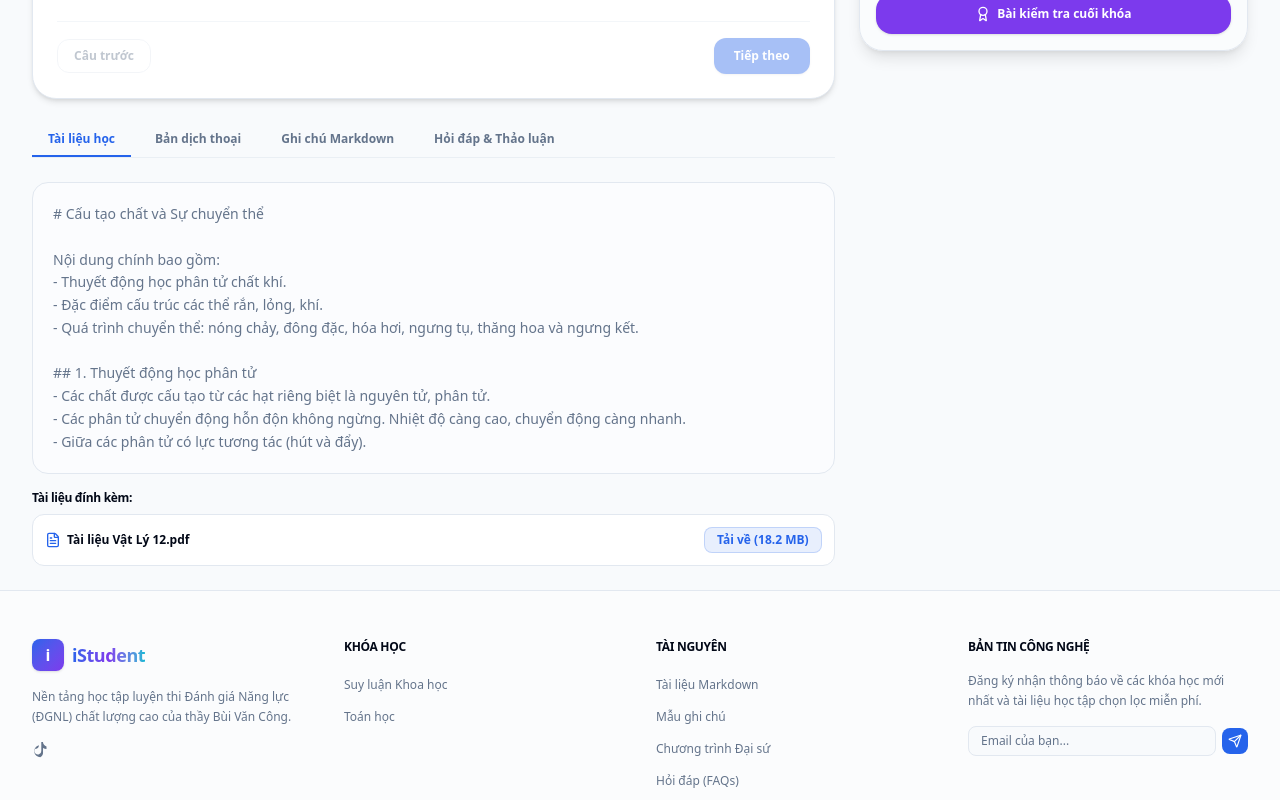
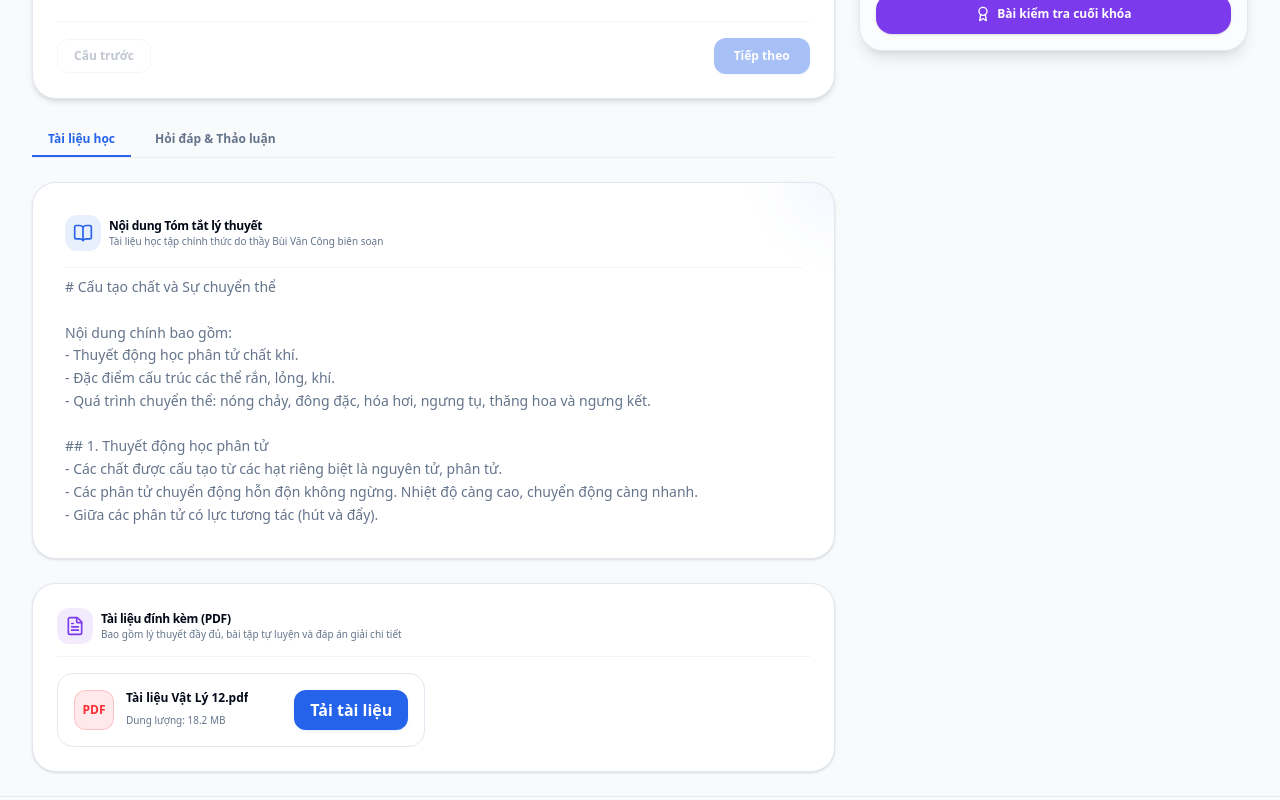
Before and after one commit to tomyrese/buivancong, a Next.js app: page /learn/physics-12/l-phys12-1-1 in a window 1280 px wide. Shown: the part 460-1260 px from the top of the page. Built offline with nearby package versions, Linux system fonts and the light colour scheme.

Commit message:
feat: simplify tabs and redesign study materials section on learn page

```diff
--- a/app/learn/[courseId]/[lessonId]/page.tsx
+++ b/app/learn/[courseId]/[lessonId]/page.tsx
@@ -5,7 +5,6 @@ import { useParams, useRouter } from 'next/navigation';
 import { CourseService, Course, Lesson, QuizQuestion } from '@/services/courseService';
 import { useProgressStore } from '@/store/useProgressStore';
 import SidebarPlaylist from '@/features/learn/sidebar-playlist';
-import NotesTab from '@/features/learn/notes-tab';
 import DiscussionTab from '@/features/learn/discussion-tab';
 import { BookOpen, FileText, Settings, ShieldAlert, Sparkles, Bookmark, CheckCircle2 } from 'lucide-react';
 import Link from 'next/link';
@@ -19,7 +18,7 @@ export default function LearnPage() {
 
   const { enrolledCourses, completedLessons, completeLesson, toggleBookmark, bookmarks } = useProgressStore();
 
-  const [activeTab, setActiveTab] = React.useState<'docs' | 'transcript' | 'notes' | 'discussion'>('docs');
+  const [activeTab, setActiveTab] = React.useState<'docs' | 'discussion'>('docs');
   const [userAnswers, setUserAnswers] = React.useState<{ [key: string]: number }>({});
   const [currentQuestionIdx, setCurrentQuestionIdx] = React.useState(0);
   const [isSubmitted, setIsSubmitted] = React.useState(false);
@@ -385,8 +384,6 @@ export default function LearnPage() {
           <div className="flex border-b border-border/60 overflow-x-auto scrollbar-none gap-2">
             {[
               { id: 'docs', label: 'Tài liệu học' },
-              { id: 'transcript', label: 'Bản dịch thoại' },
-              { id: 'notes', label: 'Ghi chú Markdown' },
               { id: 'discussion', label: 'Hỏi đáp & Thảo luận' }
             ].map((tab) => (
               <button
@@ -406,26 +403,61 @@ export default function LearnPage() {
           {/* Tab contents */}
           <div className="animate-in fade-in duration-200">
             {activeTab === 'docs' && (
-              <div className="space-y-4">
-                <div className="prose prose-sm dark:prose-invert max-w-none text-xs sm:text-sm text-muted-foreground leading-relaxed whitespace-pre-line bg-card/40 rounded-2xl border border-border p-5">
-                  {lesson.content}
+              <div className="space-y-6">
+                {/* Main Content Card */}
+                <div className="rounded-3xl border border-border bg-card p-6 sm:p-8 shadow-sm space-y-4 relative overflow-hidden">
+                  <div className="absolute top-0 right-0 -mr-12 -mt-12 h-24 w-24 rounded-full bg-primary/5 blur-xl pointer-events-none" />
+
+                  <div className="flex items-center gap-2 border-b border-border/50 pb-4 mb-2">
+                    <div className="h-9 w-9 rounded-xl bg-primary/10 flex items-center justify-center text-primary">
+                      <BookOpen className="h-5 w-5" />
+                    </div>
+                    <div>
+                      <h4 className="text-xs font-bold text-foreground">Nội dung Tóm tắt lý thuyết</h4>
+                      <p className="text-[10px] text-muted-foreground">Tài liệu học tập chính thức do thầy Bùi Văn Công biên soạn</p>
+                    </div>
+                  </div>
+
+                  <div className="prose prose-sm dark:prose-invert max-w-none text-xs sm:text-sm text-muted-foreground leading-relaxed whitespace-pre-line">
+                    {lesson.content}
+                  </div>
                 </div>
-                {/* Resources */}
+
+                {/* Resources Card */}
                 {lesson.resources.length > 0 && (
-                  <div className="space-y-2">
-                    <h4 className="text-xs font-bold text-foreground">Tài liệu đính kèm:</h4>
-                    <div className="flex flex-col gap-2">
+                  <div className="rounded-3xl border border-border bg-card p-6 shadow-sm space-y-4">
+                    <div className="flex items-center gap-2 border-b border-border/50 pb-3">
+                      <div className="h-9 w-9 rounded-xl bg-secondary/10 flex items-center justify-center text-secondary">
+                        <FileText className="h-5 w-5" />
+                      </div>
+                      <div>
+                        <h4 className="text-xs font-bold text-foreground">Tài liệu đính kèm (PDF)</h4>
+                        <p className="text-[10px] text-muted-foreground">Bao gồm lý thuyết đầy đủ, bài tập tự luyện và đáp án giải chi tiết</p>
+                      </div>
+                    </div>
+
+                    <div className="grid grid-cols-1 sm:grid-cols-2 gap-4">
                       {lesson.resources.map((res, i) => (
-                        <div key={i} className="flex items-center justify-between rounded-xl border border-border bg-card p-3 text-xs">
-                          <span className="font-semibold text-foreground flex items-center gap-1.5">
-                            <FileText className="h-4 w-4 text-primary" />
-                            {res.name}
-                          </span>
+                        <div
+                          key={i}
+                          className="flex items-center justify-between rounded-2xl border border-border bg-card/60 p-4 hover:border-primary/30 hover:shadow-md transition-all group"
+                        >
+                          <div className="flex items-center gap-3 min-w-0">
+                            <div className="h-10 w-10 rounded-xl bg-red-500/10 flex items-center justify-center text-red-500 font-bold shrink-0 border border-red-500/20 group-hover:bg-red-500 group-hover:text-white transition-all text-xs">
+                              PDF
+                            </div>
+                            <div className="min-w-0">
+                              <span className="font-bold text-xs text-foreground truncate block group-hover:text-primary transition-colors">
+                                {res.name}
+                              </span>
+                              <span className="text-[10px] text-muted-foreground">Dung lượng: {res.size}</span>
+                            </div>
+                          </div>
                           <a
                             href={res.url}
-                            className="rounded-lg bg-primary/10 border border-primary/20 px-3 py-1 text-2xs font-bold text-primary hover:bg-primary hover:text-white transition-all"
+                            className="rounded-xl bg-primary text-white hover:bg-primary/95 px-4 py-2 text-3xs font-extrabold shadow shadow-primary/10 active:scale-95 transition-all flex items-center gap-1.5"
                           >
-                            Tải về ({res.size})
+                            Tải tài liệu
                           </a>
                         </div>
                       ))}
@@ -433,21 +465,6 @@ export default function LearnPage() {
                   </div>
                 )}
               </div>
-            )}
-
-            {activeTab === 'transcript' && (
-              <div className="rounded-2xl border border-border bg-card/40 p-5 text-xs sm:text-sm text-muted-foreground leading-relaxed whitespace-pre-line italic">
-                {lesson.transcript || 'Không có bản dịch thoại nào cho bài học này.'}
-              </div>
-            )}
-
-            {activeTab === 'notes' && (
-              <NotesTab
-                courseId={courseId}
-                lessonId={lessonId}
-                currentVideoTime={0}
-                onSeek={() => {}}
-              />
             )}
 
             {activeTab === 'discussion' && (
```
